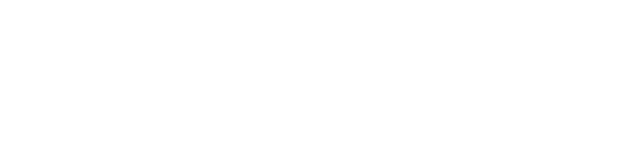
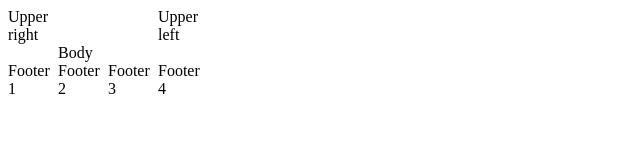
Before and after one commit to UnusualFluff/google-homepage, a plain HTML site: page index.html in a window 1280 px wide. Shown: the whole page, without its empty margins (0-640 px from the left). Drawn offline with Linux system fonts and the light colour scheme.

Commit message:
Basic 3 by 3 grid

```diff
--- a/index.html
+++ b/index.html
@@ -1,8 +1,48 @@
 <!DOCTYPE html>
+
 <html>
     <head>
         <style>
 
+            .item-a {
+                grid-area: header1;
+
+            }
+
+            .item-b {
+                grid-area: header2;
+            }
+
+            .item-c {
+                grid-area: main;
+            }
+
+
+            .item-d {
+                grid-area: footer1;
+            }
+
+            .item-e {
+                grid-area: footer2;
+            }
+
+            .item-f {
+                grid-area: footer3;
+            }
+
+            .item-g {
+                grid-area: footer4;
+            }
+
+            .container {
+                display: grid;
+                grid-template-columns: 50px 50px 50px 50px;
+                grid-template-rows: auto;
+                grid-template-areas:
+                                    "header1 . . header2"
+                                    ". main main ."
+                                    "footer1 footer2 footer3 footer4";
+            }
 
         </style>
 
@@ -10,8 +50,21 @@
     </head>
 
     <body>
+        <div class="container">
+            <div class="item-a">Upper right</div>
 
+            <div class="item-b">Upper left</div>
 
+            <div class="item-c">Body</div>
+
+            <div class="item-d">Footer 1</div>
+
+            <div class="item-e">Footer 2</div>
+
+            <div class="item-f">Footer 3</div>
+
+            <div class="item-g">Footer 4</div>
+        </div>
 
     </body>
 
```
